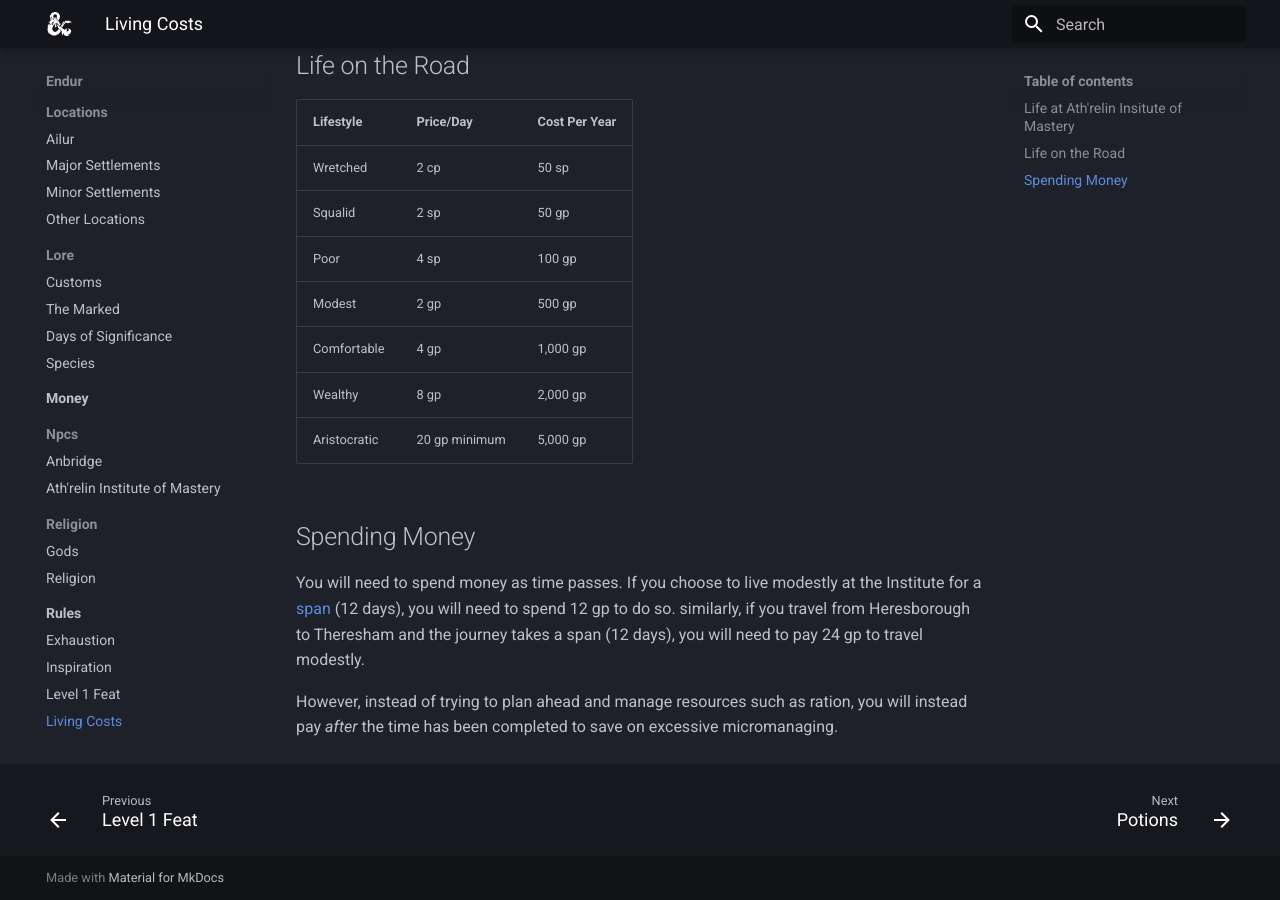
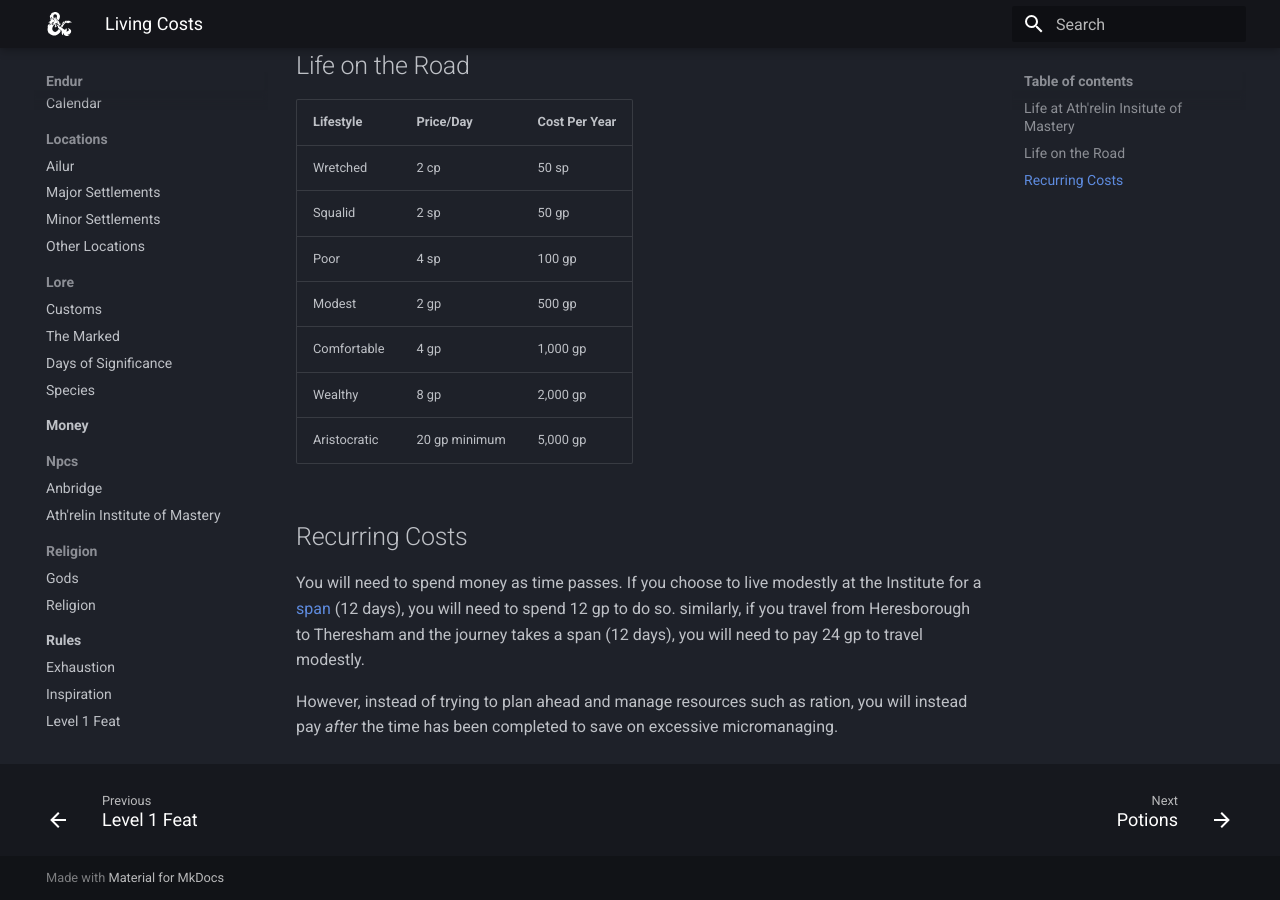
Before and after one commit to NeedsMoreGrey/DND, an MkDocs documentation site: the page built from docs/rules/living-costs.md, in a window 1280 px wide and 900 px high, scrolled down 878 px. Built offline with MkDocs 1.6.1 and Material for MkDocs 9.7.7, drawn with Linux system fonts in a browser that asks for light colours.

```diff
--- a/docs/rules/living.md
+++ b/docs/rules/living-costs.md
@@ -27,7 +27,7 @@ To help root the world and to help you understand the value of the money you gai
 | Wealthy      | 8 gp          | 2,000 gp      |
 | Aristocratic | 20 gp minimum | 5,000 gp      |
 
-## Spending Money
+## Recurring Costs
 You will need to spend money as time passes. If you choose to live modestly at the Institute for a [span](/calendar) (12 days), you will need to spend 12 gp to do so. similarly, if you travel from Heresborough to Theresham and the journey takes a span (12 days), you will need to pay 24 gp to travel modestly.
 
 However, instead of trying to plan ahead and manage resources such as ration, you will instead pay *after* the time has been completed to save on excessive micromanaging.
```
Also changed, not shown: docs/rules/spell-scrolls.md (deleted, +0 -2 lines), 1 other file.
